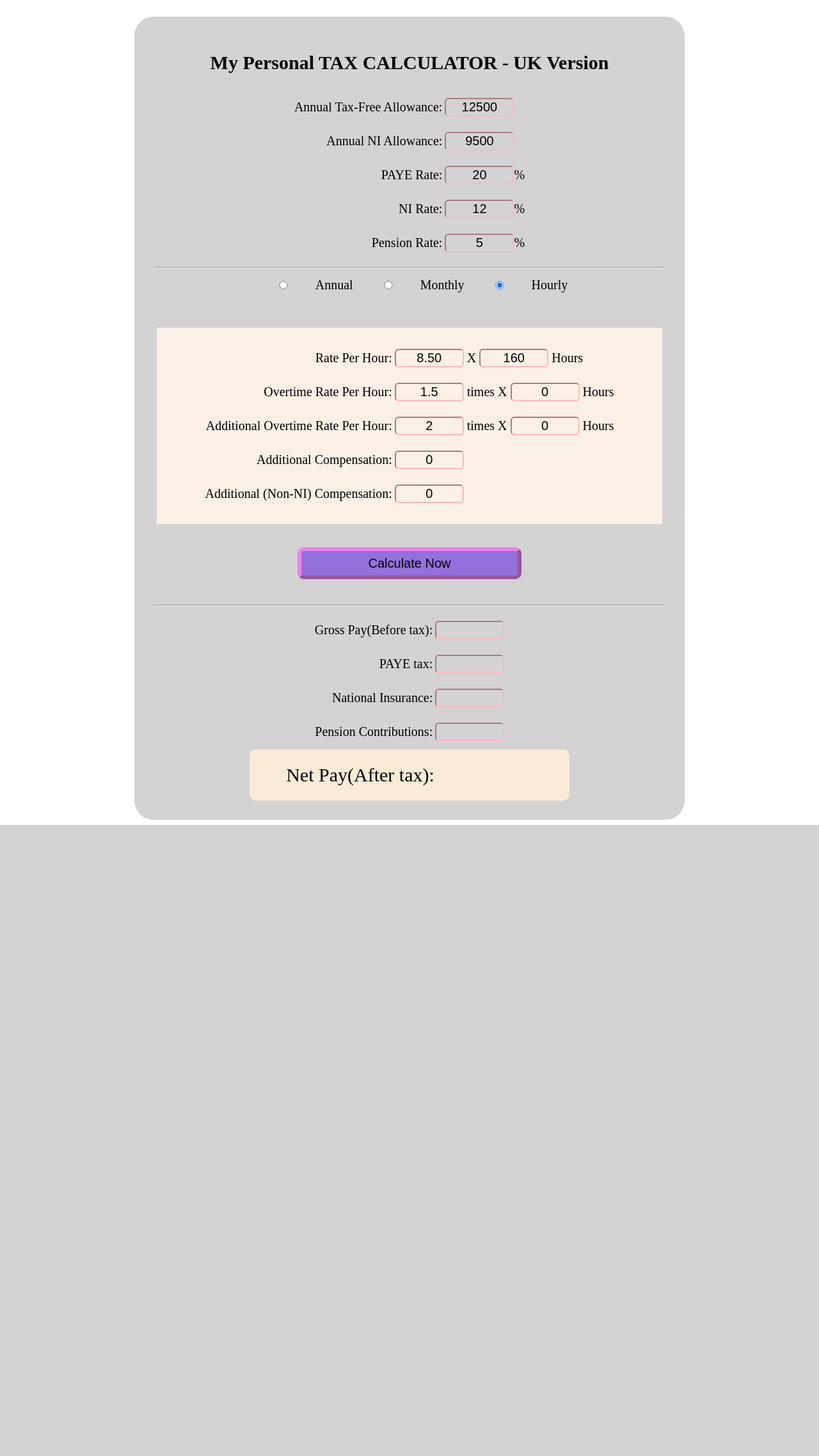
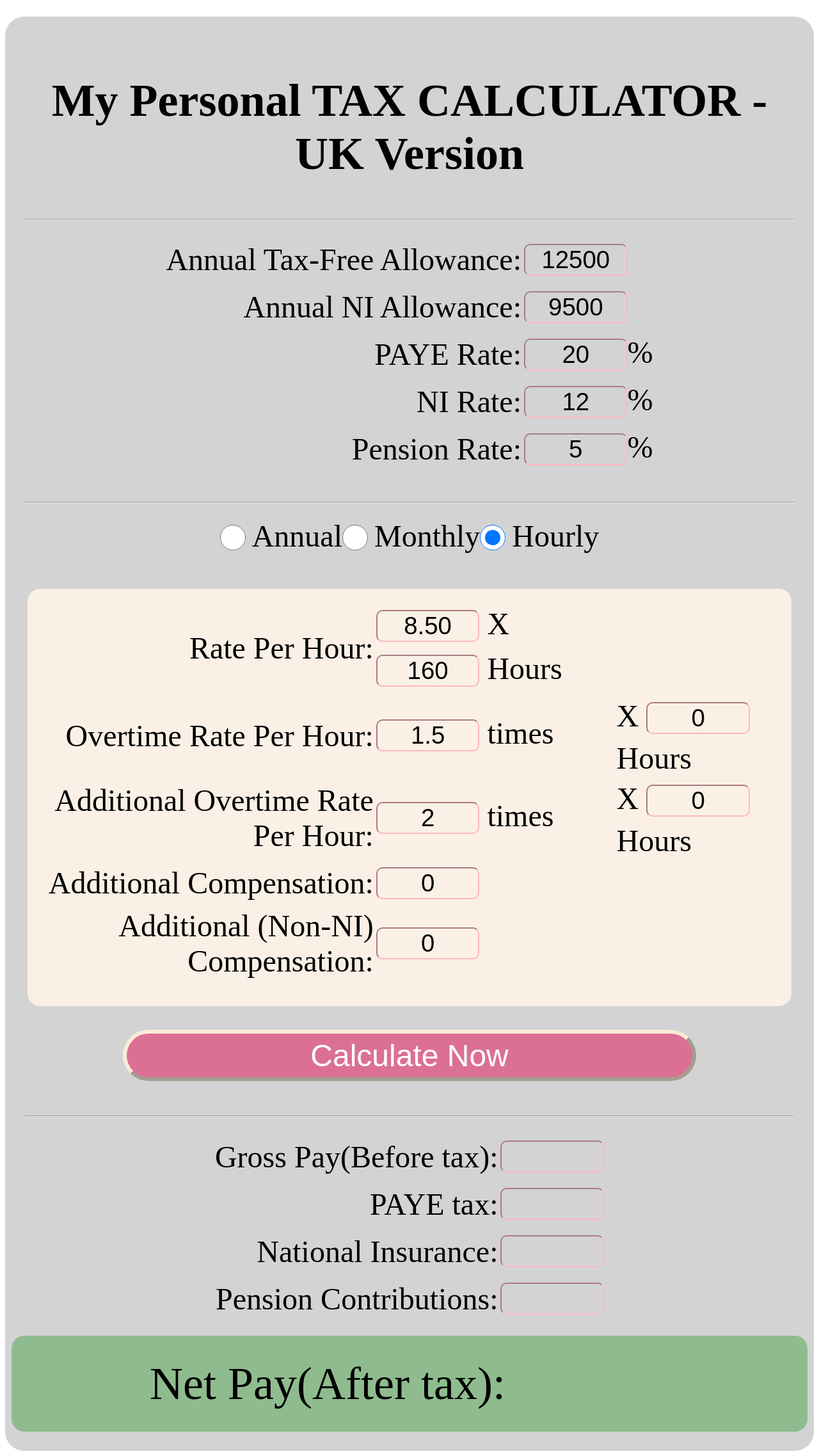
Before and after one commit to maclyn02/uk-tax-calc, a Django app: page / in a window 1280 px wide. Shown: the whole page at 64% size. Before the commit the page ends 1289 px from the top, so only its background shows below. Run offline with Django 3.2, Linux system fonts and the light colour scheme.

Commit message:
updated structure and formulae

```diff
--- a/personalTaxCalcApp/static/css/styles.css
+++ b/personalTaxCalcApp/static/css/styles.css
@@ -1,26 +1,24 @@
 .container{
   background-color: LightGrey;
-  max-width: 800px;
   margin: auto;
   border-radius: 30px;
   padding: 30px;
   text-align: center;
-  font-size: 20px;
-  height: 100%;
+  font-size: 3em;
 }
 
 table{
   margin: auto;
-  border: 1;
+  padding-bottom: 20px;
 }
 
 input{
-  width: 100px;
+  width: 4em;
   background-color: inherit;
-  border-radius: 6px;
+  border-radius: 10px;
   border-color: LightPink;
   margin: 10px 0px 10px 0px;
-  font-size: 20px;
+  font-size: 0.8em;
   text-align: center;
 }
 
@@ -32,37 +30,50 @@ input{
   text-align: left;
 }
 
+.options{
+  display: flex;
+  justify-content: center;
+}
+
+.options>input{
+  width: 40px;
+  height: 40px;
+  margin-right: 10px;
+}
+
 button{
-  height: 50px;
-  width: 350px;
-  background-color: MediumPurple;
-  border-color: Violet;
+  height: 80px;
+  width: 70vw;
+  background-color: palevioletred;
+  border-color: antiquewhite;
   border-width: 6px;
-  border-radius: 10px;
+  border-radius: 40px;
   margin-top: -50px;
   margin-bottom: 30px;
-  font-size: 20px;
+  font-size: 1em;
+  color: white;
 }
 
 #results-container{
   background-color: Linen;
   padding: 20px 5px 20px 5px;
   margin: 50px 5px 50px 5px;
+  border-radius: 20px;
 }
 
 .net-pay-container{
-  background-color: AntiqueWhite;
-  height: 80px;
-  max-width: 500px;
-  font-size: 30px;
+  background-color: darkseagreen;
+  height: 150px;
+  font-size: 1.5em;
   display: flex;
   align-items: center;
   justify-content: center;
-  border-radius: 10px;
-  margin: auto;
+  border-radius: 20px;
+  margin: 0px -20px;
 }
 .net-pay-container>input{
-  width: 150px;
+  width: 3.5em;
   border-width: 0px;
-  font-size: 30px;
+  font-size: 1em;
+  font-weight: bolder;
 }
--- a/personalTaxCalcApp/static/js/genResultsTemplate.js
+++ b/personalTaxCalcApp/static/js/genResultsTemplate.js
@@ -7,11 +7,15 @@ function generateHourlyTemplate(){
         </tr>
         <tr>
           <td class="label">Overtime Rate Per Hour:</td>
-          <td class="content"><input type="text" id="overtimeRate" value="1.5"/> times   X   <input type="text" id="overtimeHours" value="0"/> Hours</td>
+          <td class="content"><input type="text" id="overtimeRate" value="1.5"/> times </td>
+          <td class="label"></td>
+          <td class="content"> X   <input type="text" id="overtimeHours" value="0"/> Hours </td>
         </tr>
         <tr>
           <td class="label">Additional Overtime Rate Per Hour:</td>
-          <td class="content"><input type="text" id="additionalOvertimeRate" value="2"/> times   X   <input type="text" id="additionalOvertimeHours" value="0"/> Hours</td>
+          <td class="content"><input type="text" id="additionalOvertimeRate" value="2"/> times </td>
+          <td class="label"></td>
+          <td class="content"> X   <input type="text" id="additionalOvertimeHours" value="0"/> Hours</td>
         </tr>
         <tr>
           <td class="label">Additional Compensation:</td>
--- a/personalTaxCalcApp/templates/taxCalc/homepage.html
+++ b/personalTaxCalcApp/templates/taxCalc/homepage.html
@@ -12,6 +12,7 @@
     <br/>
     <div class="container">
       <h2>My Personal TAX CALCULATOR - UK Version</h2>
+      <hr>
       <table>
         <tr>
           <td class="label">Annual Tax-Free Allowance:</td>
@@ -34,12 +35,12 @@
           <td class="content"><input type="text" id="pensionRate" value="5"/>%</td>
         </tr>
       </table>
-
       <hr>
-      <input type="radio" name="timeframe" id="annual" value="annual" onclick="generateAnnualTemplate();">Annual
-      <input type="radio" name="timeframe" id="monthly" value="monthly"onclick="generateMonthlyTemplate();">Monthly
-      <input type="radio" name="timeframe" id="hourly" value="hourly" onclick="generateHourlyTemplate();" checked>Hourly
-
+      <div class="options">
+        <input type="radio" name="timeframe" id="annual" value="annual" onclick="generateAnnualTemplate();">Annual
+        <input type="radio" name="timeframe" id="monthly" value="monthly"onclick="generateMonthlyTemplate();">Monthly
+        <input type="radio" name="timeframe" id="hourly" value="hourly" onclick="generateHourlyTemplate();" checked>Hourly
+      </div>
       <div id="results-container">
         <table>
           <tr>
@@ -48,11 +49,15 @@
           </tr>
           <tr>
             <td class="label">Overtime Rate Per Hour:</td>
-            <td class="content"><input type="text" id="overtimeRate" value="1.5"/> times   X   <input type="text" id="overtimeHours" value="0"/> Hours</td>
+            <td class="content"><input type="text" id="overtimeRate" value="1.5"/> times </td>
+            <td class="label"></td>
+            <td class="content"> X   <input type="text" id="overtimeHours" value="0"/> Hours </td>
           </tr>
           <tr>
             <td class="label">Additional Overtime Rate Per Hour:</td>
-            <td class="content"><input type="text" id="additionalOvertimeRate" value="2"/> times   X   <input type="text" id="additionalOvertimeHours" value="0"/> Hours</td>
+            <td class="content"><input type="text" id="additionalOvertimeRate" value="2"/> times </td>
+            <td class="label"></td>
+            <td class="content"> X   <input type="text" id="additionalOvertimeHours" value="0"/> Hours</td>
           </tr>
           <tr>
             <td class="label">Additional Compensation:</td>
```
